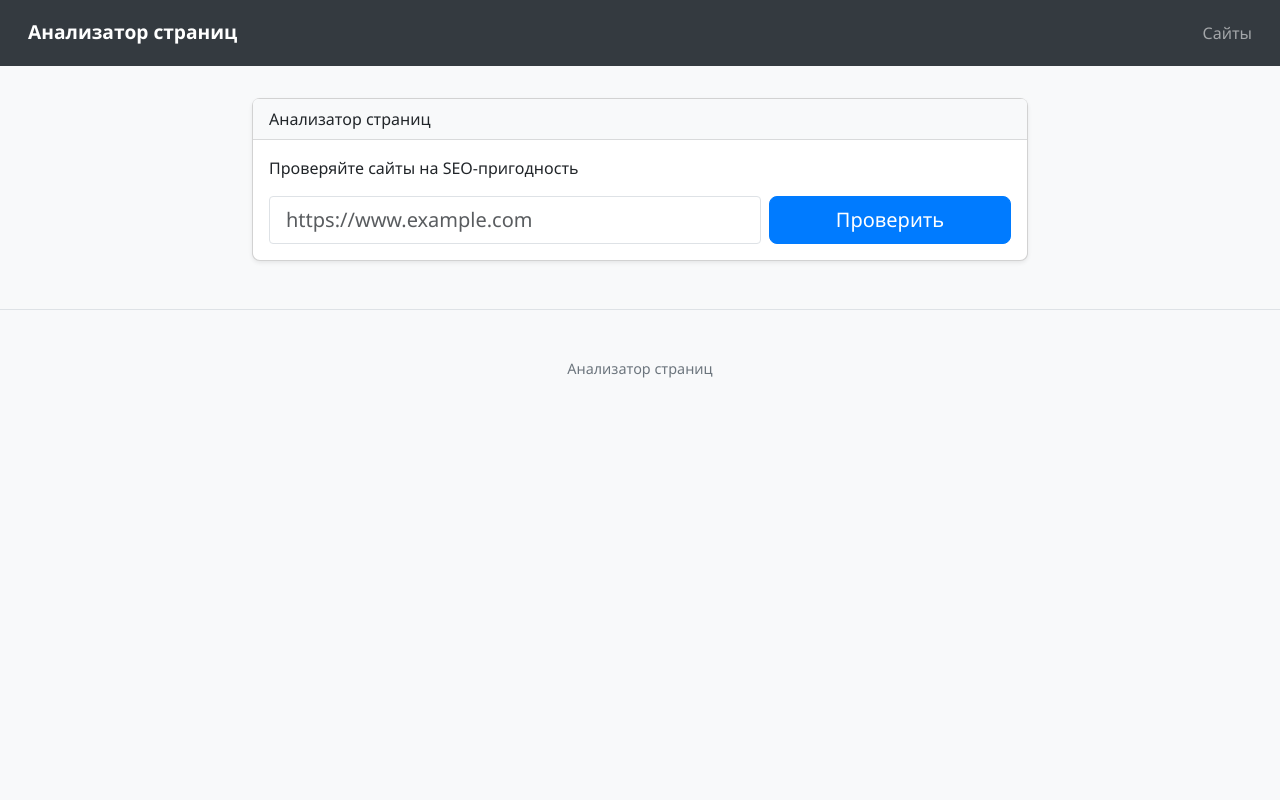
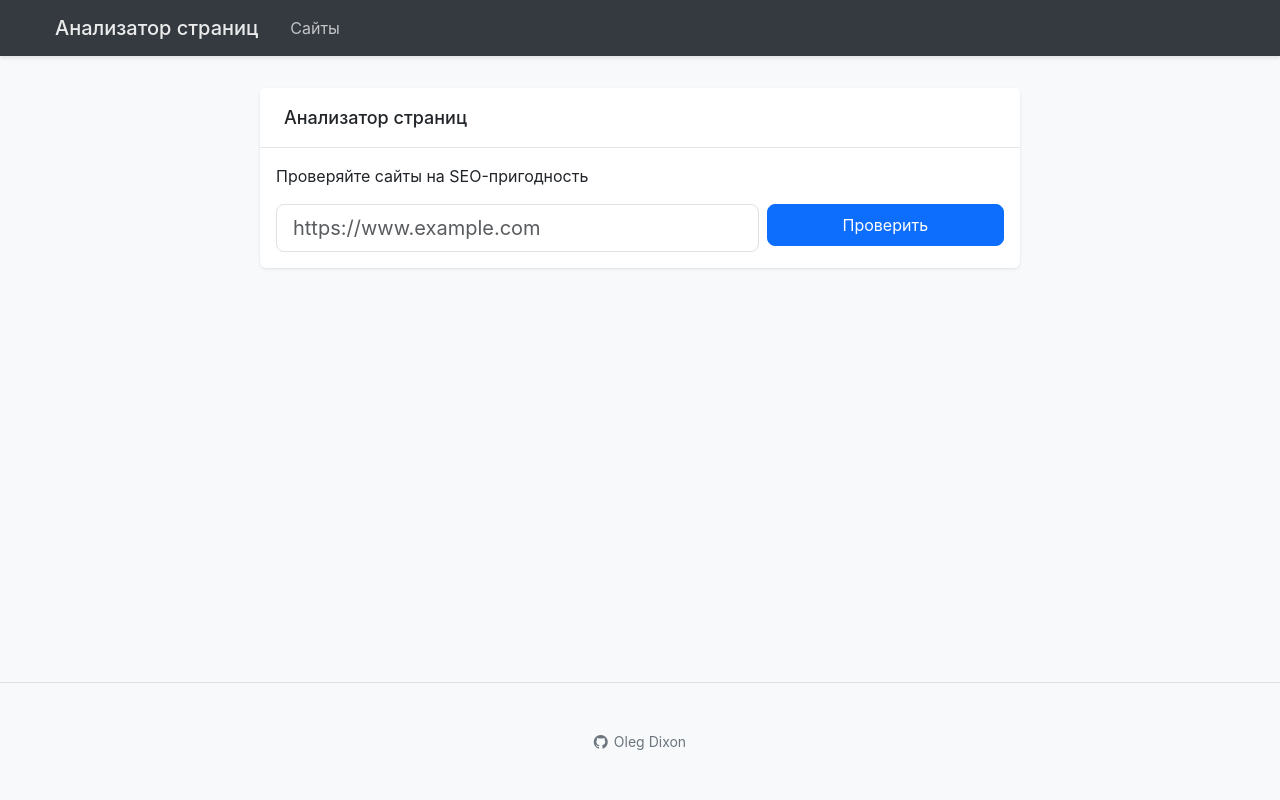
Before and after one commit to oleg-dixon/python-project-83, a Flask app: page / in a window 1280 px wide. Run offline with Flask 3, Linux system fonts and the light colour scheme; some libraries are stand-ins or nearby versions.

Commit message:
Changes and fixes for deployment

```diff
--- a/page_analyzer/app.py
+++ b/page_analyzer/app.py
@@ -191,5 +191,13 @@ def check_url(id):
         return redirect(url_for('url_detail', id=id))
 
 
+@app.template_filter('strftime')
+def format_datetime(value, format='%Y-%m-%d'):
+    """Фильтр для форматирования даты в шаблонах"""
+    if value is None:
+        return ''
+    return value.strftime(format)
+
+
 if __name__ == '__main__':
     app.run(debug=True)
--- a/page_analyzer/templates/base.html
+++ b/page_analyzer/templates/base.html
@@ -5,67 +5,204 @@
     <meta name="viewport" content="width=device-width, initial-scale=1.0">
     <title>Анализатор страниц</title>
     <link href="https://cdn.jsdelivr.net/npm/bootstrap@5.3.0/dist/css/bootstrap.min.css" rel="stylesheet">
+    <link rel="stylesheet" href="https://cdn.jsdelivr.net/npm/bootstrap-icons@1.10.0/font/bootstrap-icons.css">
     <style>
+        :root {
+            --primary-color: #343a40;
+            --secondary-color: #6c757d;
+            --hover-color: #0d6efd;
+        }
+
         body {
-            font-family: 'Segoe UI', Tahoma, Geneva, Verdana, sans-serif;
+            font-family: -apple-system, BlinkMacSystemFont, 'Segoe UI', Roboto, Oxygen, Ubuntu, Cantarell, sans-serif;
             background-color: #f8f9fa;
+            display: flex;
+            flex-direction: column;
+            min-height: 100vh;
+            line-height: 1.5;
+            font-size: 16px;
         }
+
+        /* Навигационная панель */
         .navbar {
-            background-color: #343a40;
-            padding: 0.8rem 1rem;
+            background-color: var(--primary-color);
+            padding: 0.5rem 1rem;
+            box-shadow: 0 2px 4px rgba(0, 0, 0, 0.1);
         }
+
+        .navbar-container {
+            display: flex;
+            align-items: center;
+            width: 100%;
+            max-width: 1200px;
+            margin: 0 auto;
+            padding: 0 15px;
+        }
+
         .navbar-brand {
-            font-weight: 600;
-            font-size: 1.2rem;
+            font-weight: 500;
+            font-size: 20px;
+            color: rgba(255, 255, 255, 0.9);
+            margin-right: 2rem;
+            transition: color 0.2s;
         }
+
+        .navbar-brand:hover {
+            color: white !important;
+            text-decoration: none;
+        }
+
+        .nav-items {
+            display: flex;
+            align-items: center;
+            gap: 1.5rem;
+        }
+
+        .nav-link {
+            color: rgba(255, 255, 255, 0.7);
+            font-size: 16px;
+            font-weight: 400;
+            transition: color 0.2s;
+            padding: 0.25rem 0;
+            position: relative;
+        }
+
+        .nav-link:hover {
+            color: white !important;
+            text-decoration: none;
+        }
+
+        .nav-link.active {
+            color: white !important;
+        }
+
+        .nav-link.active::after {
+            content: '';
+            position: absolute;
+            bottom: -8px;
+            left: 0;
+            right: 0;
+            height: 2px;
+            background-color: white;
+        }
+
+        /* Основное содержимое */
         .container {
             max-width: 800px;
-            margin-top: 2rem;
+            margin: 2rem auto;
+            padding: 0 20px;
         }
+
+        main {
+            flex: 1;
+            padding-bottom: 2rem;
+        }
+
+        /* Карточки и формы */
         .card {
-            border-radius: 0.5rem;
-            box-shadow: 0 0.125rem 0.25rem rgba(0, 0, 0, 0.075);
+            border-radius: 6px;
+            box-shadow: 0 1px 3px rgba(0, 0, 0, 0.1);
             margin-bottom: 2rem;
+            border: none;
         }
+
         .card-header {
+            background-color: white;
+            border-bottom: 1px solid rgba(0, 0, 0, 0.1);
+            font-weight: 500;
+            padding: 1rem 1.5rem;
+            font-size: 18px;
+        }
+
+        /* Кнопки */
+        .btn-primary {
+            background-color: var(--hover-color);
+            border-color: var(--hover-color);
+            transition: all 0.2s;
+            font-size: 16px;
+        }
+
+        /* Футер */
+        footer {
+            margin-top: auto;
+            padding: 1.5rem 0;
+            color: var(--secondary-color);
+            font-size: 14px;
             background-color: #f8f9fa;
-            border-bottom: 1px solid rgba(0, 0, 0, 0.125);
-            font-weight: 500;
+            border-top: 1px solid #dee2e6;
+            text-align: center;
         }
-        .form-control-lg {
-            border-radius: 0.25rem;
+
+        .footer-link {
+            color: var(--secondary-color);
+            text-decoration: none;
+            transition: color 0.2s;
+            display: inline-flex;
+            align-items: center;
+            gap: 6px;
+            font-size: 14px;
         }
-        .btn-primary {
-            background-color: #007bff;
-            border-color: #007bff;
+
+        .footer-link:hover {
+            color: var(--hover-color) !important;
         }
-        .table {
-            margin-top: 1.5rem;
+
+        /* Адаптивность */
+        @media (max-width: 768px) {
+            .navbar-container {
+                padding: 0 10px;
             }
-        .table th {
-            background-color: #f8f9fa;
+
+            .navbar-brand {
+                font-size: 18px;
+                margin-right: 1.5rem;
             }
-        .alert {
-            border-radius: 0.25rem;
+
+            .nav-items {
+                gap: 1rem;
             }
+
+            .nav-link {
+                font-size: 15px;
+            }
+
+            .container {
+                padding: 0 15px;
+            }
+        }
+
+        @media (max-width: 576px) {
+            .navbar {
+                padding: 0.5rem;
+            }
+
+            .navbar-brand {
+                font-size: 16px;
+                margin-right: 1rem;
+            }
+
+            .nav-link {
+                font-size: 14px;
+            }
+
             footer {
-            margin-top: 3rem;
                 padding: 1rem 0;
-            color: #6c757d;
-            font-size: 0.9rem;
+            }
         }
     </style>
 </head>
 <body>
     <nav class="navbar navbar-dark">
-        <div class="container-fluid">
+        <div class="navbar-container">
             <a class="navbar-brand" href="{{ url_for('index') }}">Анализатор страниц</a>
-            <div class="navbar-nav">
-                <a class="nav-link" href="{{ url_for('urls') }}">Сайты</a>
+            <div class="nav-items">
+                <a class="nav-link {% if request.path == url_for('urls') %}active{% endif %}"
+                   href="{{ url_for('urls') }}">Сайты</a>
             </div>
         </div>
     </nav>
 
+    <main class="flex-grow-1">
         <div class="container">
             {% with messages = get_flashed_messages(with_categories=true) %}
                 {% if messages %}
@@ -80,10 +217,16 @@
 
             {% block content %}{% endblock %}
         </div>
+    </main>
 
     <footer class="border-top py-3 mt-5">
         <div class="container text-center">
-            <span>Анализатор страниц</span>
+            <a href="https://github.com/oleg-dixon/python-project-83"
+               target="_blank"
+               rel="noopener noreferrer"
+               class="footer-link">
+                <i class="bi bi-github"></i> Oleg Dixon
+            </a>
         </div>
     </footer>
 
```
Lines whose indentation alone changed are shown as unchanged.
